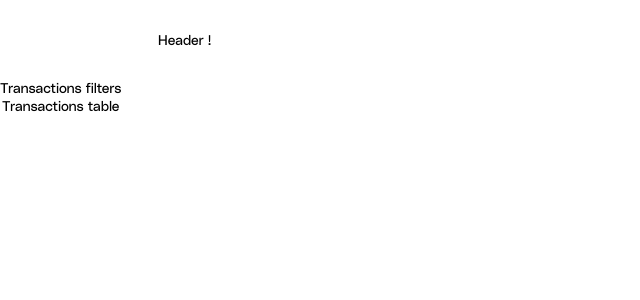
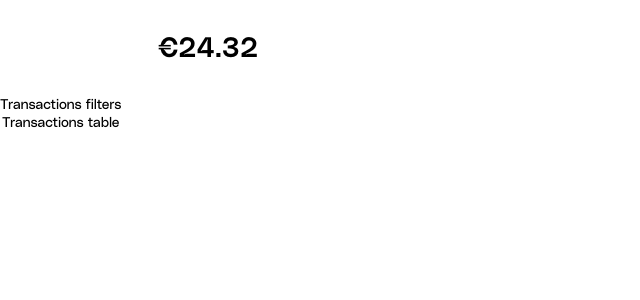
Before and after one commit to DBattou/react-ideal-architecture, a Next.js app in the folder apps/qonto-js/: page /transactions in a window 1280 px wide. Shown: the top 300 px of the page, without its empty margins (0-640 px from the left). Built offline with nearby package versions, Linux system fonts and the light colour scheme.

Commit message:
display fake account amount in header

```diff
--- a/apps/qonto-js/app/transactions/header/index.tsx
+++ b/apps/qonto-js/app/transactions/header/index.tsx
@@ -1,5 +1,13 @@
 import styles from "./styles.module.css";
 
-export function Header() {
-  return <header className={styles.header}>Header !</header>;
+type HeaderProps = {
+  title: string;
+};
+
+export function Header({ title }: HeaderProps) {
+  return (
+    <header className={styles.header}>
+      <h1 className={styles.title}>{title}</h1>
+    </header>
+  );
 }
--- a/apps/qonto-js/app/transactions/page.tsx
+++ b/apps/qonto-js/app/transactions/page.tsx
@@ -1,9 +1,16 @@
 import { Header } from "./header";
+
+const FAKE_AMOUNT = 24.32;
 
 export default function TransactionsIndex() {
   return (
     <section>
-      <Header />
+      <Header
+        title={FAKE_AMOUNT.toLocaleString("en-US", {
+          style: "currency",
+          currency: "eur",
+        })}
+      />
       <form>Transactions filters</form>
       <table>Transactions table</table>
     </section>
```
